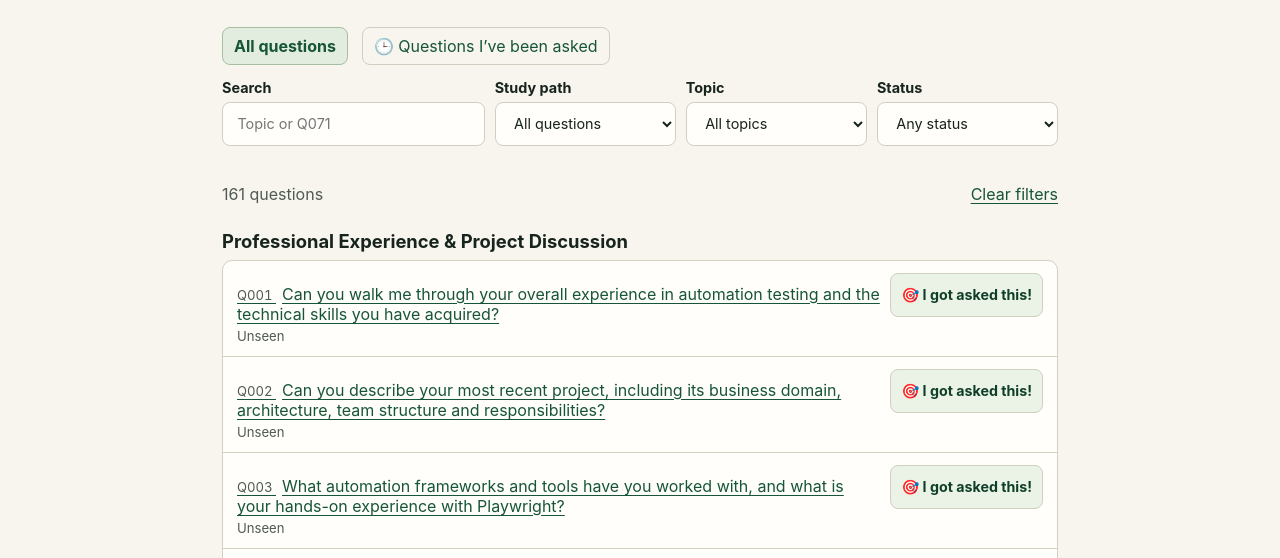
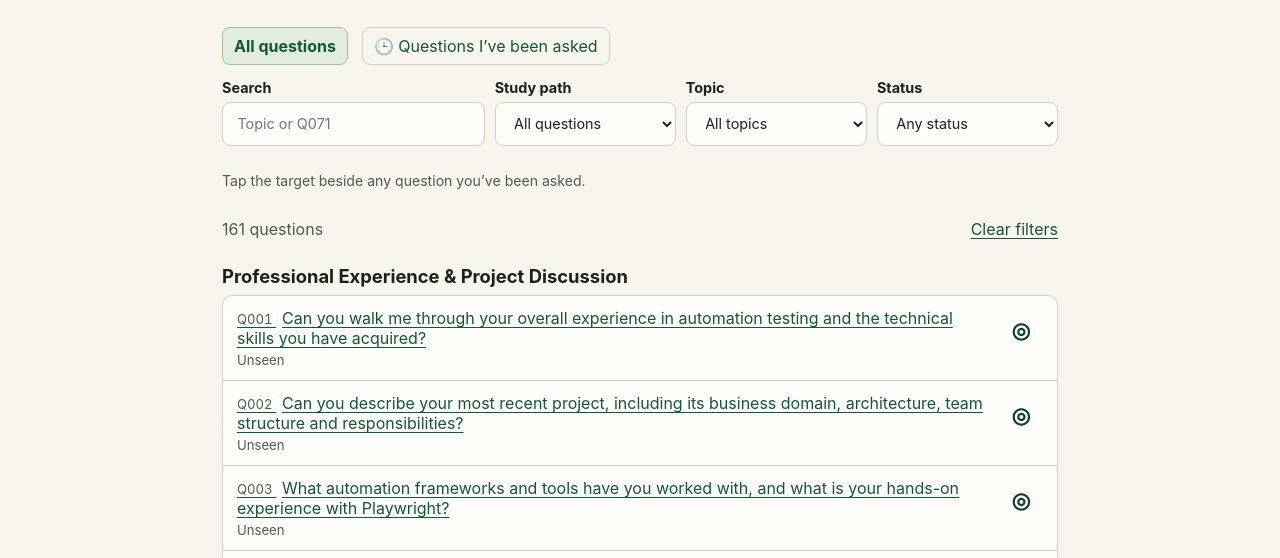
Before and after one commit to iangumi/qa-interview-practice, a plain HTML site: page index.html in a window 1280 px wide. Both pictures are taken after a click on the link "Browse". Shown: the part 236-794 px from the top of the page. Drawn offline with Linux system fonts and the light colour scheme.

Commit message:
Use compact Radar controls in question lists

```diff
--- a/app.js
+++ b/app.js
@@ -345,7 +345,7 @@ function makeBrowseList(matches) {
     link.prepend(element("span", questionLabel(question.id) + " ", "browse-id"));
     const content = element("div");
     content.append(link, element("span", mark < 0 ? "Unseen" : grades[mark], "browse-mark"));
-    row.append(content, radarWidget(question.id));
+    row.append(content, radarWidget(question.id, true));
     list.append(row);
   }
   return list;
@@ -362,7 +362,9 @@ function renderBrowse() {
     if (link.hash === location.hash) link.setAttribute("aria-current", "page");
     else link.removeAttribute("aria-current");
   }
-  el("radar-browse-note").hidden = !mode;
+  el("radar-browse-note").textContent = mode
+    ? "Most recently marked first. Tap a checkmark to undo."
+    : "Tap the target beside any question you’ve been asked.";
   el("browse-radar-practise").hidden = !mode || !results.length;
   el("browse-count").textContent = results.length + (results.length === 1 ? " question" : " questions");
   const groups = [];
--- a/index.html
+++ b/index.html
@@ -115,7 +115,7 @@
       <div class="radar-controls">
         <button id="browse-radar-practise" class="primary" type="button" hidden>Practise these</button>
       </div>
-      <p id="radar-browse-note" class="radar-note" hidden>Your most recently marked questions appear first. This list is saved in your browser.</p>
+      <p id="radar-browse-note" class="radar-note">Tap the target beside any question you’ve been asked.</p>
       <div class="browse-count"><p id="browse-count" role="status"></p><button id="browse-clear" type="button" class="text-button">Clear filters</button></div>
       <div id="browse-results"></div>
     </section>
--- a/radar-ui.js
+++ b/radar-ui.js
@@ -62,21 +62,24 @@ export function paintVote(container) {
   const vote = document.createElement("button");
   vote.type = "button";
   vote.className = "radar-vote";
-  vote.textContent = marked ? "🎯 On my Radar · Undo" : "🎯 I got asked this!";
+  const compact = container.classList.contains("radar-compact");
+  const label = marked ? "On my Radar · Undo" : "I got asked this!";
+  vote.textContent = compact ? (marked ? "✓" : "◎") : "🎯 " + label;
+  vote.title = label;
   vote.setAttribute("aria-pressed", String(marked));
-  vote.setAttribute("aria-label", vote.textContent + " · Q" + String(id).padStart(3, "0"));
+  vote.setAttribute("aria-label", (compact ? "" : "🎯 ") + label + " · Q" + String(id).padStart(3, "0"));
   vote.addEventListener("click", () => toggle(id, vote));
   container.replaceChildren(vote);
-  if (marked) {
+  if (marked && !compact) {
     const caption = document.createElement("small");
     caption.textContent = radarDate(id);
     container.append(caption);
   }
 }
 
-export function radarWidget(id) {
+export function radarWidget(id, compact = false) {
   const node = document.createElement("div");
-  node.className = "radar-widget";
+  node.className = compact ? "radar-widget radar-compact" : "radar-widget";
   node.dataset.radarQuestion = id;
   paintVote(node);
   return node;
--- a/styles.css
+++ b/styles.css
@@ -94,7 +94,7 @@ h1 { font-size: clamp(2.35rem, 5.2vw, 4.5rem); line-height: .99; margin: 0; lett
 .browse-group { margin-bottom: 24px; }
 .browse-group h2 { font-size: 1.15rem; margin: 0 0 8px; }
 .browse-group ul { list-style: none; margin: 0; padding: 0; border: 1px solid var(--line); border-radius: 10px; background: var(--white); }
-.browse-group li { display: grid; grid-template-columns: minmax(0, 1fr) auto; align-items: baseline; gap: 10px; padding: 12px 14px; }
+.browse-group li { display: grid; grid-template-columns: minmax(0, 1fr) 44px; align-items: start; gap: 10px; padding: 12px 14px; }
 .browse-group li + li { border-top: 1px solid var(--line); }
 .browse-group a { overflow-wrap: anywhere; }
 .browse-id, .browse-mark { font-size: .82rem; color: var(--muted); }
@@ -197,7 +197,7 @@ footer { border-top: 1px solid var(--line); padding: 20px 32px; display: flex; j
   .result-bar { flex-wrap: wrap; }
   .result-bar select { width: 100%; }
   .mock-option { align-items: flex-start; flex-direction: column; }
-  .browse-group li { grid-template-columns: minmax(0, 1fr); gap: 4px; }
+  .browse-group li { gap: 6px; padding-inline: 10px; }
 }
 
 .radar-panel { margin-top: 22px; background: #f3f8ee; border-color: #b9ccb8; }
@@ -221,6 +221,5 @@ footer { border-top: 1px solid var(--line); padding: 20px 32px; display: flex; j
 @media (prefers-reduced-motion: reduce) {
   .radar-hit .radar-vote { animation: none; }
 }
-@media (max-width: 560px) {
-  .browse-group li { grid-template-columns: minmax(0, 1fr); }
-}
+.radar-compact .radar-vote { width: 44px; height: 44px; padding: 0; border-color: transparent; background: transparent; font-size: 1.35rem; }
+.radar-compact .radar-vote[aria-pressed="true"] { background: var(--green-soft); border-color: #a7bfa1; }
```
